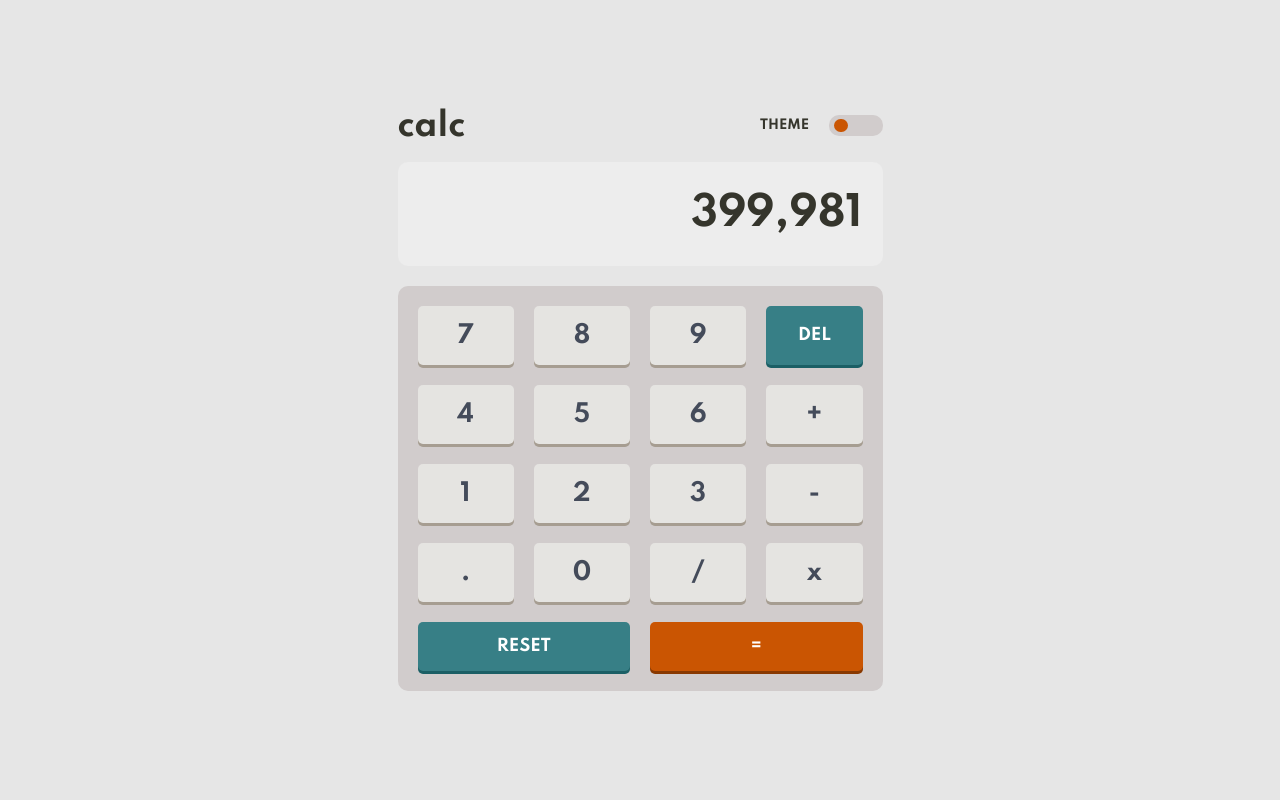
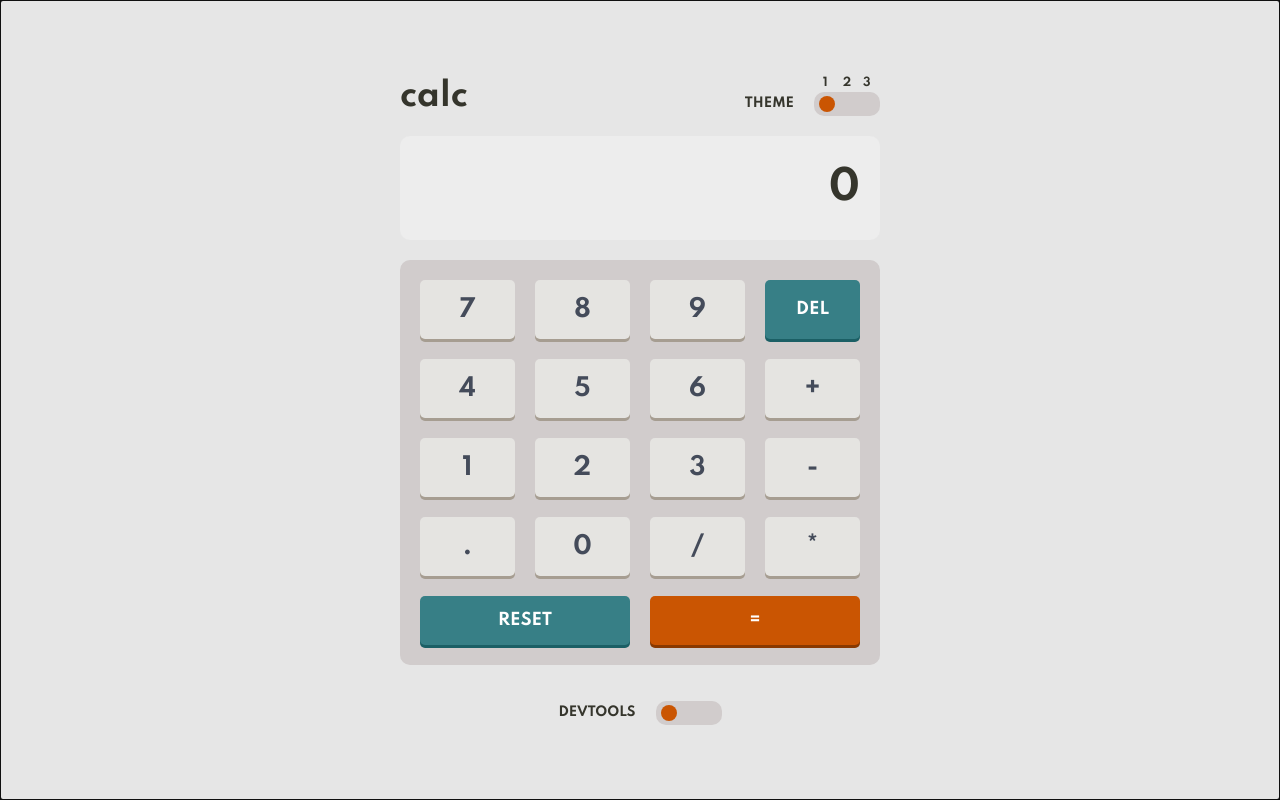
Before and after one commit to Aviv-Yaari/calculator, a React (Create React App) app: page / in a window 1280 px wide. Built offline with nearby package versions, Linux system fonts and the light colour scheme.

Commit message:
Added Keyboard events support, Logic component refactor

```diff
--- a/src/App.js
+++ b/src/App.js
@@ -6,26 +6,19 @@ import theme, { THEMES } from "./assets/styles/theme.styled";
 import { Reset } from "styled-reset";
 import Calculator from "./components/Calculator/Calculator";
 
-const MainWrapper = styled.div`
-  display: flex;
-  align-items: center;
-  justify-content: center;
-  min-height: 100vh;
-`;
-
 function App() {
   const [currentTheme, setCurrentTheme] = useState(0);
+
   const handleChangeTheme = () => {
     setCurrentTheme((current) => (current === 2 ? 0 : current + 1));
   };
+
   return (
     <>
       <Reset />
       <ThemeProvider theme={theme[THEMES[currentTheme]]}>
         <GlobalStyle />
-        <MainWrapper>
-          <Calculator currentTheme={currentTheme} onChangeTheme={handleChangeTheme} />
-        </MainWrapper>
+        <Calculator currentTheme={currentTheme} onChangeTheme={handleChangeTheme} />
       </ThemeProvider>
     </>
   );
--- a/src/assets/styles/GlobalStyle.styled.jsx
+++ b/src/assets/styles/GlobalStyle.styled.jsx
@@ -5,6 +5,7 @@ const GlobalStyle = createGlobalStyle`
     font-family: 'Spartan', sans-serif;
     background: ${(props) => props.theme.background1};
     transition: background-color 250ms;
+    color: ${(props) => props.theme.mainText}
   }
 `;
 
--- a/src/components/Calculator/Calculator.jsx
+++ b/src/components/Calculator/Calculator.jsx
@@ -1,12 +1,21 @@
-import React from "react";
+import React, { useEffect, useRef } from "react";
 import styled from "styled-components";
+import DevTools from "../DevTools/DevTools";
 import Header from "../Header/Header";
 import Keys from "../Keys/Keys";
 import Result from "../Result/Result";
+import useCalcLogic from "./useCalcLogic";
+
+const MainWrapper = styled.div`
+  display: flex;
+  align-items: center;
+  justify-content: center;
+  min-height: 100vh;
+`;
 
 const Container = styled.div`
   width: 100%;
-  max-width: 485px;
+  max-width: calc(10em + 320px);
   display: flex;
   flex-direction: column;
   gap: 20px;
@@ -14,12 +23,22 @@ const Container = styled.div`
 `;
 
 const Calculator = ({ currentTheme, onChangeTheme }) => {
+  const { result, previousResult, operation, isReset, handleKeyClick, handleKeyboardClick } = useCalcLogic();
+  const wrapperRef = useRef();
+
+  useEffect(() => {
+    wrapperRef.current.focus();
+  }, []);
+
   return (
-    <Container>
-      <Header currentTheme={currentTheme} onChangeTheme={onChangeTheme} />
-      <Result />
-      <Keys />
-    </Container>
+    <MainWrapper ref={wrapperRef} onKeyDown={handleKeyboardClick} tabIndex="0">
+      <Container>
+        <Header currentTheme={currentTheme} onChangeTheme={onChangeTheme} />
+        <Result result={result} />
+        <Keys onKeyClick={handleKeyClick} />
+        <DevTools operation={operation} result={result} previousResult={previousResult} isReset={isReset} />
+      </Container>
+    </MainWrapper>
   );
 };
 
--- /dev/null
+++ b/src/components/Calculator/useCalcLogic.jsx
@@ -0,0 +1,78 @@
+import { useState } from "react";
+import { performOperation } from "../../utils/utils";
+
+const useCalcLogic = () => {
+  const [result, setResult] = useState(0);
+  const [previousResult, setPreviousResult] = useState(0);
+  const [operation, setOperation] = useState(null);
+  const [isReset, setIsReset] = useState(false);
+
+  const handleKeyboardClick = ({ key }) => {
+    if (!isNaN(key)) {
+      handleKeyClick(+key);
+    } else if (["+", "-", "*", "/", "."].includes(key)) {
+      handleKeyClick(key);
+    } else if (key === "Backspace") {
+      handleKeyClick("DEL");
+    } else if (key === "Enter") {
+      handleKeyClick("=");
+    }
+  };
+
+  const handleKeyClick = (value) => {
+    console.log("handleKeyClick (" + value + ")");
+    console.log("typeof value: ", typeof value);
+    switch (value) {
+      case ".":
+        setResult((result) => result + ".");
+        break;
+      case "DEL":
+        setResult((result) => {
+          if (typeof result === "number") {
+            if (result % 1) return parseFloat(result.toString().slice(0, -1));
+            else return parseInt(result / 10);
+          } else if (typeof result === "string" && result.charAt(result.length - 1) === ".") return parseInt(result);
+        });
+        break;
+      case "RESET":
+        setResult(0);
+        setIsReset(true);
+        break;
+      case "+":
+      case "-":
+      case "*":
+      case "/":
+        operation && setResult(performOperation(previousResult, result, operation));
+        setOperation(value);
+        setIsReset(true);
+        break;
+      case "=":
+        setPreviousResult(0);
+        previousResult && setResult(performOperation(previousResult, result, operation));
+        setOperation(null);
+        setIsReset(true);
+        break;
+      default:
+        if (isReset) {
+          if (operation) {
+            setPreviousResult(result);
+          }
+          setResult(value);
+        } else {
+          setResult((result) => {
+            if (typeof result === "number") {
+              if (result % 1) return parseFloat(result.toString() + value);
+              else return result * 10 + value;
+            } else if (typeof result === "string" && result.charAt(result.length - 1) === ".") {
+              return parseFloat(result + value);
+            }
+          });
+        }
+        setIsReset(false);
+        break;
+    }
+  };
+  return { result, previousResult, operation, isReset, handleKeyClick, handleKeyboardClick };
+};
+
+export default useCalcLogic;
--- /dev/null
+++ b/src/components/DevTools/DevTools.jsx
@@ -0,0 +1,30 @@
+import { useState } from "react";
+import styled from "styled-components";
+import Toggle from "../shared/Toggle";
+
+const Container = styled.section`
+  line-height: 1.5;
+  border: 1px dashed black;
+  padding: 10px;
+`;
+
+const options = ["on", "off"];
+const DevTools = ({ operation, result, previousResult, isReset }) => {
+  const [isActivated, setIsActivated] = useState(false);
+  const handleToggle = () => setIsActivated((isActivated) => !isActivated);
+  return (
+    <>
+      <Toggle label="Devtools" current={isActivated ? 1 : 0} onChange={handleToggle} totalOptions={2} />
+      {isActivated && (
+        <Container>
+          <div>operation: {operation || "none"}</div>
+          <div>result: {result || "none"}</div>
+          <div>previousResult: {previousResult || "none"}</div>
+          <div>isReset: {isReset.toString() || "none"}</div>
+        </Container>
+      )}
+    </>
+  );
+};
+
+export default DevTools;
--- a/src/components/Header/Header.jsx
+++ b/src/components/Header/Header.jsx
@@ -15,7 +15,7 @@ const Header = ({ currentTheme, onChangeTheme }) => {
   return (
     <Container>
       <h1>calc</h1>
-      <Toggle label="theme" withNumbers currentTheme={currentTheme} onChangeTheme={onChangeTheme} />
+      <Toggle label="theme" withNumbers current={currentTheme} onChange={onChangeTheme} totalOptions={3} showOptionLabels />
     </Container>
   );
 };
--- a/src/components/Keys/Keys.jsx
+++ b/src/components/Keys/Keys.jsx
@@ -1,8 +1,8 @@
 import * as S from "./Keys.styled";
 
-const values = [7, 8, 9, "DEL", 4, 5, 6, "+", 1, 2, 3, "-", ".", 0, "/", "x", "RESET", "="];
+const values = [7, 8, 9, "DEL", 4, 5, 6, "+", 1, 2, 3, "-", ".", 0, "/", "*", "RESET", "="];
 
-const Keys = () => {
+const Keys = ({ onKeyClick }) => {
   return (
     <S.Container>
       {values.map((value) => {
@@ -11,7 +11,7 @@ const Keys = () => {
         else if (value === "=") type = "mainAction";
         else type = "digit";
         return (
-          <S.Key key={value} value={value} type={type}>
+          <S.Key key={value} value={value} type={type} onClick={() => onKeyClick(value)}>
             {value}
           </S.Key>
         );
--- a/src/components/Result/Result.jsx
+++ b/src/components/Result/Result.jsx
@@ -7,10 +7,13 @@ const StyledBlock = styled(Block)`
   font-size: 2.5em;
   text-align: right;
   background: ${(props) => props.theme.background3};
+  white-space: nowrap;
+  overflow: hidden;
+  text-overflow: ellipsis;
 `;
 
-const Result = () => {
-  return <StyledBlock>399,981</StyledBlock>;
+const Result = ({ result }) => {
+  return <StyledBlock>{result}</StyledBlock>;
 };
 
 export default Result;
--- a/src/components/shared/Toggle.jsx
+++ b/src/components/shared/Toggle.jsx
@@ -4,6 +4,7 @@ const Container = styled.div`
   display: flex;
   align-items: center;
   justify-content: center;
+  margin-top: 1em;
 `;
 
 const Label = styled.span`
@@ -16,26 +17,52 @@ const Button = styled.button`
   background: ${(props) => props.theme.background2};
   border: none;
   border-radius: 10px;
-  padding: 4px 20px;
+  padding: 4px 25px;
   cursor: pointer;
+  position: relative;
+  font-family: inherit;
+  color: inherit;
 `;
 
 const Circle = styled.div`
   background: ${(props) => props.theme.toggleBackground};
-  width: 1em;
-  height: 1em;
+  width: 16px;
+  height: 16px;
   border-radius: 50%;
   position: relative;
-  left: ${(props) => props.currentTheme * 15 - 15}px;
+  left: ${(props) => {
+    const minPosition = -20;
+    const maxPosition = 20;
+    const stepSize = (maxPosition - minPosition) / (props.totalOptions - 1);
+    return minPosition + stepSize * props.current;
+  }}px;
   transition: left 250ms;
 `;
 
-const Toggle = ({ label, currentTheme, onChangeTheme }) => {
+const OptionLabel = styled.span`
+  font-size: 0.85em;
+  position: absolute;
+  bottom: 26px;
+  left: ${(props) => {
+    const minPosition = 9;
+    const maxPosition = 49;
+    const stepSize = (maxPosition - minPosition) / (props.totalOptions - 1);
+    return minPosition + stepSize * props.value;
+  }}px;
+`;
+
+const Toggle = ({ label, current, totalOptions, showOptionLabels, onChange }) => {
   return (
     <Container>
       <Label>{label}</Label>
-      <Button onClick={onChangeTheme}>
-        <Circle currentTheme={currentTheme} />
+      <Button onClick={onChange}>
+        {showOptionLabels &&
+          [...Array(totalOptions).keys()].map((optionNum) => (
+            <OptionLabel key={optionNum} value={optionNum} totalOptions={totalOptions}>
+              {optionNum + 1}
+            </OptionLabel>
+          ))}
+        <Circle current={current} totalOptions={totalOptions} />
       </Button>
     </Container>
   );
--- /dev/null
+++ b/src/utils/utils.js
@@ -0,0 +1,14 @@
+export function performOperation(num1, num2, operation) {
+  switch (operation) {
+    case "+":
+      return num1 + num2;
+    case "-":
+      return num1 - num2;
+    case "*":
+      return num1 * num2;
+    case "/":
+      return num1 / num2;
+    default:
+      break;
+  }
+}
```
